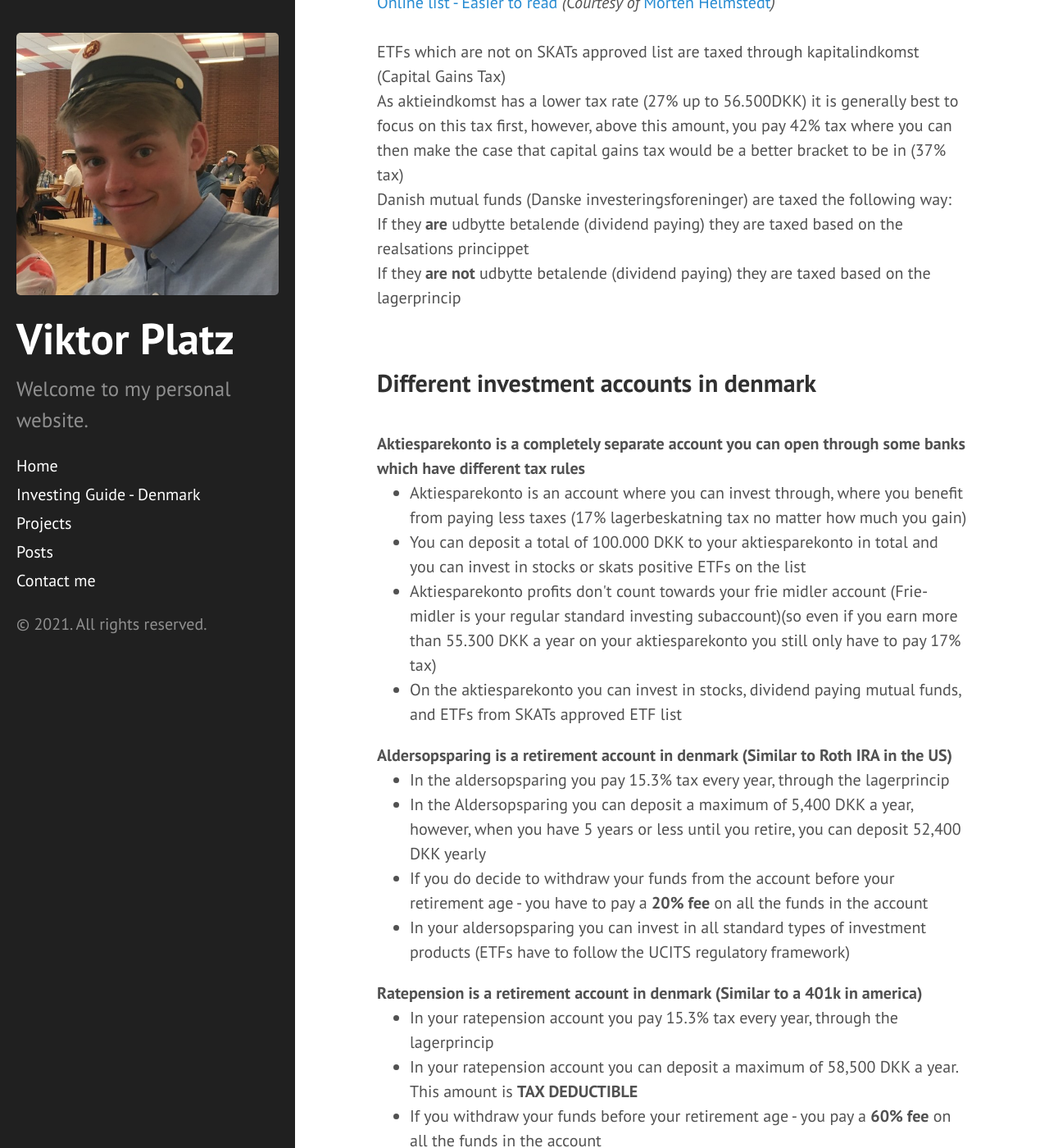
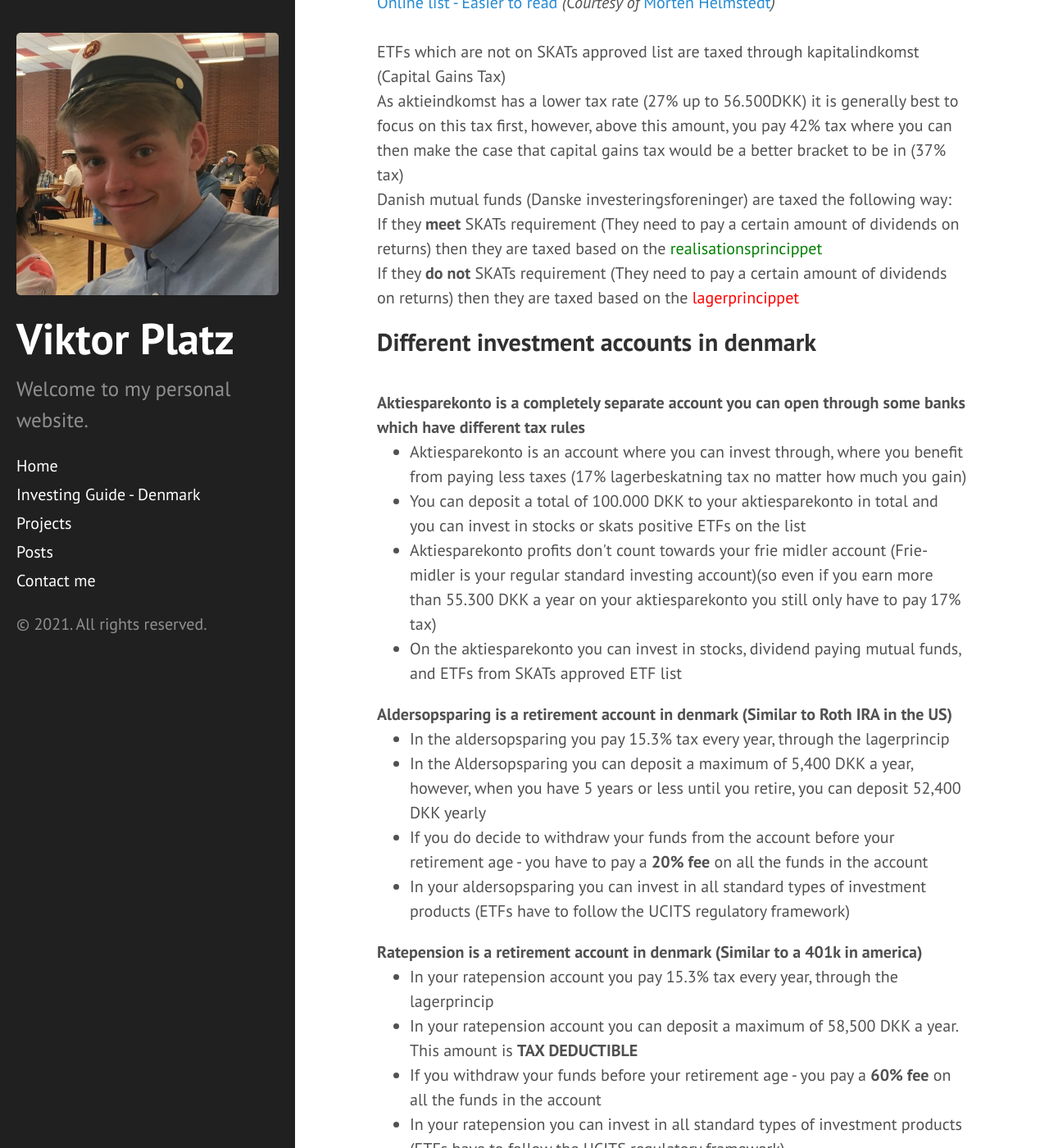
Before and after one commit to ViktorPlatz/redviktor.github.io, a Jekyll site: the page built from investingguide.html, in a window 1280 px wide and 1400 px high, scrolled down 1161 px. Shown: the whole window at 82% size. Built offline with Jekyll 4.4.1, drawn with Linux system fonts in a browser that asks for light colours.

Commit message:
Update investingguide.html

```diff
--- a/investingguide.html
+++ b/investingguide.html
@@ -41,8 +41,8 @@ As aktieindkomst has a lower tax rate (27% up to 56.500DKK) it is generally best
 
 
 <p>Danish mutual funds (Danske investeringsforeninger) are taxed the following way:<br>
-If they <b>are</b> udbytte betalende (dividend paying) they are taxed based on the realsations princippet<br>
-If they <b>are not</b> udbytte betalende (dividend paying) they are taxed based on the lagerprincip</p><br>
+  If they <b>meet</b> SKATs requirement (They need to pay a certain amount of dividends on returns) then they are taxed based on the <span style="color:green">realisationsprincippet</span><br>
+  If they <b>do not</b> SKATs requirement (They need to pay a certain amount of dividends on returns) then they are taxed based on the <span style="color:red">lagerprincippet</span><br>
 
 <h2>Different investment accounts in denmark</h2>
 <br>
@@ -52,7 +52,7 @@ If they <b>are not</b> udbytte betalende (dividend paying) they are taxed based
 <ul>
 <li>Aktiesparekonto is an account where you can invest through, where you benefit from paying less taxes (17% lagerbeskatning tax no matter how much you gain)</li>
 <li>You can deposit a total of 100.000 DKK to your aktiesparekonto in total and you can invest in stocks or skats positive ETFs on the list</li>
-<li>Aktiesparekonto profits don't count towards your frie midler account (Frie-midler is your regular standard investing subaccount)(so even if you earn more than 55.300 DKK a year on your aktiesparekonto you still only have to pay 17% tax)</li>
+<li>Aktiesparekonto profits don't count towards your frie midler account (Frie-midler is your regular standard investing account)(so even if you earn more than 55.300 DKK a year on your aktiesparekonto you still only have to pay 17% tax)</li>
 <li>On the aktiesparekonto you can invest in stocks, dividend paying mutual funds, and ETFs from SKATs approved ETF list</li>
 </ul>
 
```
